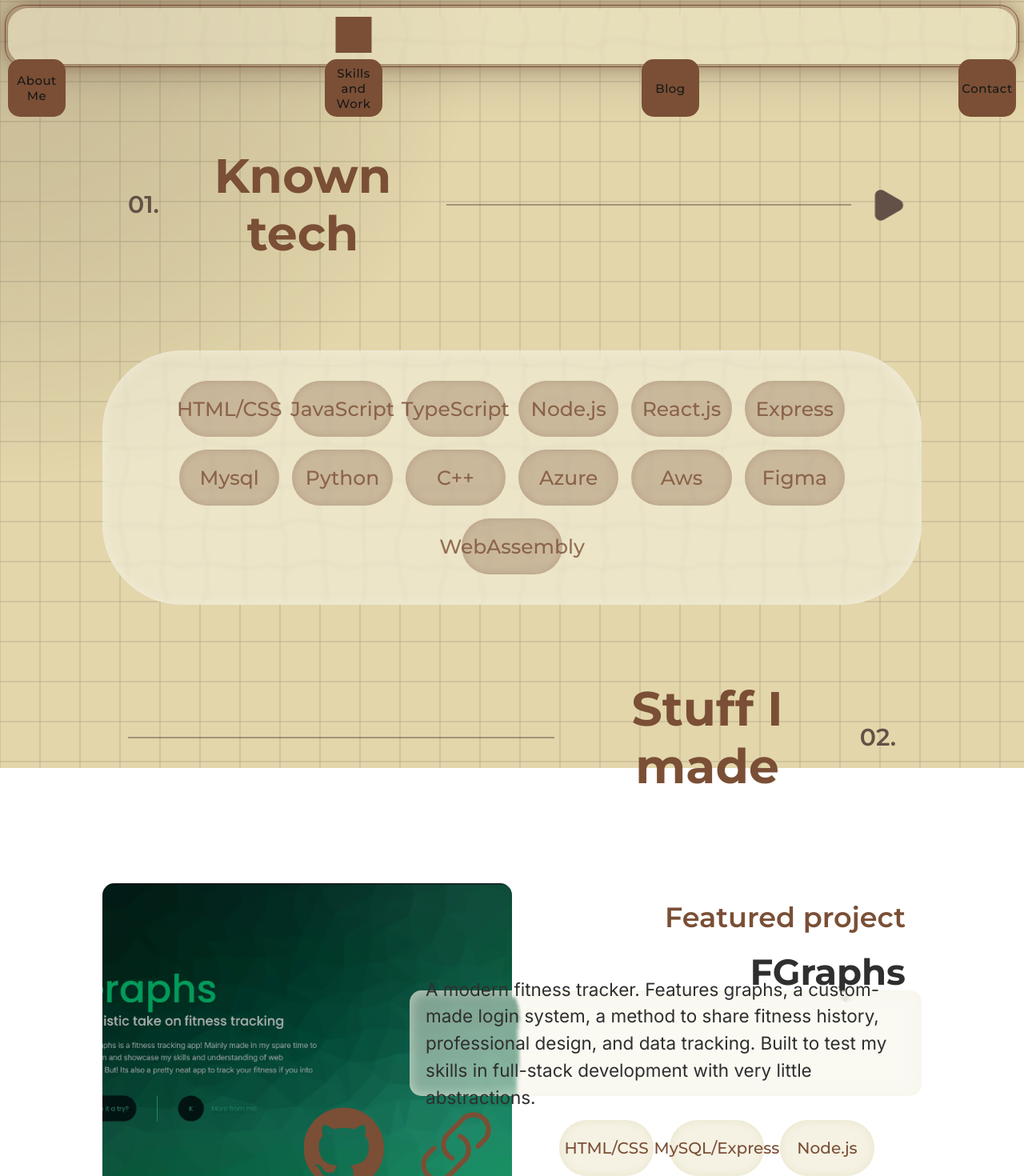
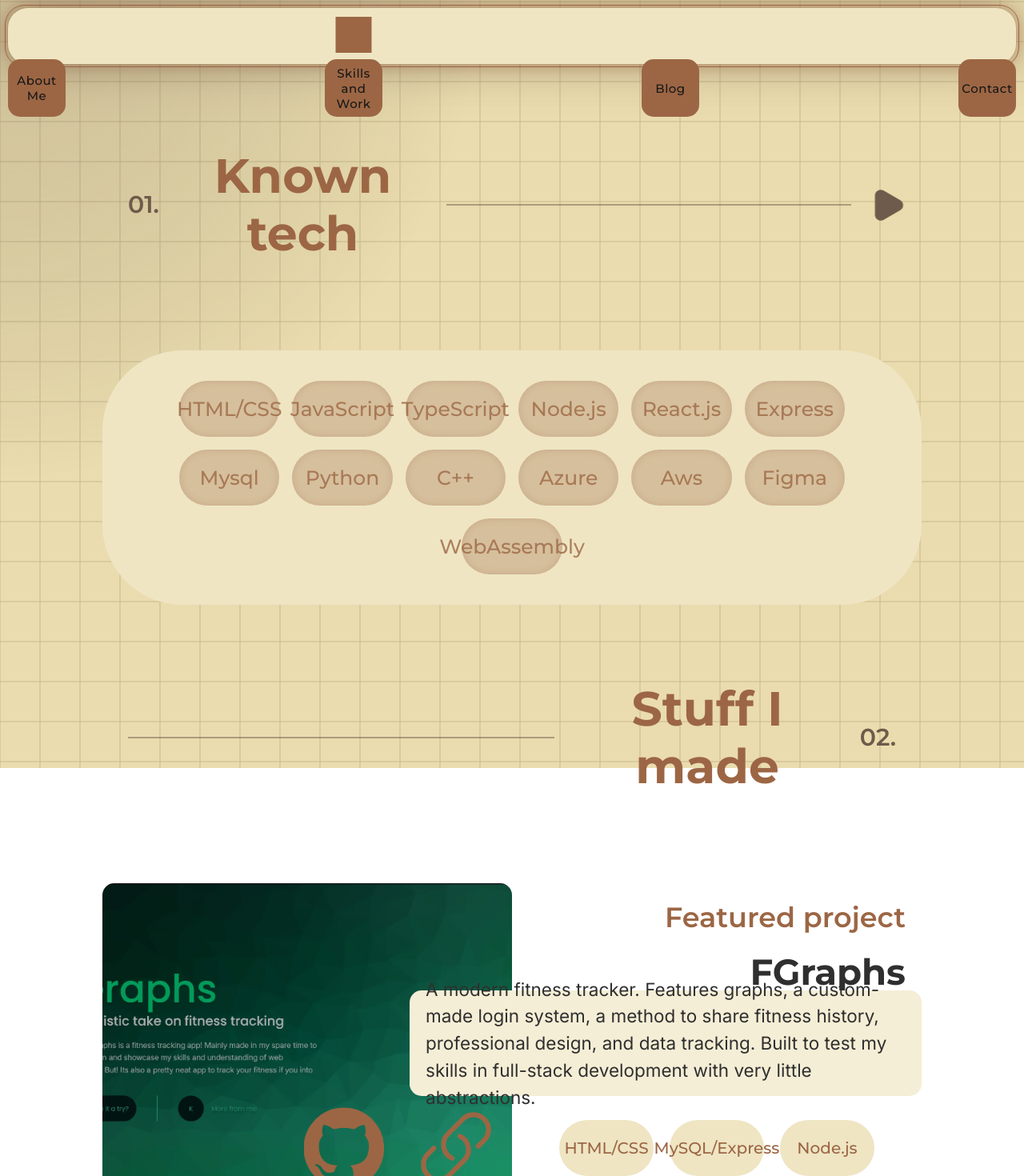
Before and after one commit to TheHeartstriker/Portfolio, a Next.js app in the folder Portfolio/: page /skills in a window 1280 px wide. Shown: the top 1470 px of the page at 80% size. Built offline with nearby package versions, Linux system fonts and the light colour scheme.

Commit message:
Removing glass
Removed some of the glass and updated the color's

```diff
--- a/Portfolio/src/components/footer/footer.css
+++ b/Portfolio/src/components/footer/footer.css
@@ -38,11 +38,7 @@
   padding: var(--space-3);
   gap: var(--space-5);
   z-index: 5;
-  background-color: var(--opacity-color-3-5);
-  /* For glass effect */
-  box-shadow: inset 0 0 8px 1px var(--opacity-color-3-5);
-  backdrop-filter: brightness(1) blur(2px) url(#displacementFilter);
-  -webkit-backdrop-filter: brightness(1) blur(2px);
+  background-color: var(--color-3);
 }
 .footer-bottom-section {
   width: 100%;
@@ -51,11 +47,7 @@
   display: flex;
   justify-content: center;
   align-items: center;
-  background-color: var(--opacity-color-4-5);
-  /* For glass effect */
-  box-shadow: inset 0 0 8px 1px var(--opacity-color-4-5);
-  backdrop-filter: brightness(1) blur(2px) url(#displacementFilter);
-  -webkit-backdrop-filter: brightness(1) blur(2px);
+  background-color: var(--color-4);
 }
 
 .footer-bottom-section h4 {
@@ -79,12 +71,7 @@
     transparent 69%,
     black 71%
   );
-  background-color: var(--opacity-color-3-5);
-
-  backdrop-filter: brightness(1) blur(2px) url(#displacementFilter);
-  -webkit-backdrop-filter: brightness(1) blur(2px);
-
-  /* For glass effect */
+  background-color: var(--color-3);
 }
 /* Settings for each corner square */
 .corner-square:nth-child(2) {
@@ -136,11 +123,11 @@
   align-items: center;
   position: relative;
   z-index: 1;
-  transition: background-color 0.75s ease, color 0.75s ease;
+  transition:
+    background-color 0.75s ease,
+    color 0.75s ease;
   cursor: pointer;
-  background-color: var(--opacity-color-1-2);
-  backdrop-filter: blur(2px);
-  -webkit-backdrop-filter: blur(2px);
+  background-color: var(--color-5);
 }
 .footer-blue-pill h5 {
   color: var(--font-middle);
--- a/Portfolio/src/components/forStyle/themeGen/themes.js
+++ b/Portfolio/src/components/forStyle/themeGen/themes.js
@@ -44,16 +44,29 @@ export const autumnTheme = {
 
   dark: true,
 };
-//Try flipping
+
+// export const professionalTheme1 = {
+//   // The 30%
+//   "color-1": "#7A4F35",
+//   //The 10%
+//   "color-2": "#635147",
+//   // The 60%
+//   "color-3": "#F4EDD7",
+//   "color-4": "#EEE4C4",
+//   "color-5": "#E8DBB0",
+
+//   dark: false,
+// };
+
 export const professionalTheme1 = {
   // The 30%
-  "color-1": "#7A4F35",
+  "color-1": "#9C6644",
   //The 10%
-  "color-2": "#635147",
+  "color-2": "#6E5B4B",
   // The 60%
-  "color-3": "#F5F3E5",
-  "color-4": "#ECE6CA",
-  "color-5": "#e3d6ab",
+  "color-3": "#F5EED6",
+  "color-4": "#EFE5C3",
+  "color-5": "#EADCAE",
 
   dark: false,
 };
--- a/Portfolio/src/components/forViews/skillPage/createFeatured.css
+++ b/Portfolio/src/components/forViews/skillPage/createFeatured.css
@@ -11,9 +11,8 @@
   transition:
     background-color ease-out 1s,
     color ease-out 1s;
-  background-color: var(--opacity-color-4-5);
+  background-color: var(--color-4);
   /* For glass effect */
-  box-shadow: inset 0 0 8px 1px var(--opacity-color-4-5);
   backdrop-filter: brightness(1) blur(2px) url(#displacementFilter);
   -webkit-backdrop-filter: brightness(1) blur(2px);
 }
@@ -25,7 +24,6 @@
   z-index: -1;
   overflow: hidden;
   border-radius: 100px;
-  box-shadow: inset 0 0 8px 1px var(--opacity-color-4-5);
 }
 
 .blue-pill-2 h5 {
@@ -93,11 +91,8 @@
   font-size: 1.25rem;
   color: var(--font-middle);
   font-family: var(--font-body), sans-serif;
-  background-color: var(--opacity-color-3-5);
+  background-color: var(--color-3);
   /* For glass effect double inset due to size */
-  box-shadow: inset 0 0 16px 2px var(--opacity-color-3-5);
-  backdrop-filter: brightness(1) blur(2px) url(#displacementFilter);
-  -webkit-backdrop-filter: brightness(1) blur(2px);
   transition: color ease-in-out 0.5s;
 }
 
--- a/Portfolio/src/components/nav/navigate.css
+++ b/Portfolio/src/components/nav/navigate.css
@@ -12,10 +12,7 @@
   border-radius: 25px;
   margin: var(--space-1);
   opacity: 0;
-  background-color: var(--opacity-color-4-5);
-
-  backdrop-filter: brightness(1) blur(2px) url(#displacementFilter);
-  -webkit-backdrop-filter: brightness(1) blur(2px);
+  background-color: var(--color-4);
 
   z-index: 10;
 }
--- a/Portfolio/src/views/skills/main/skill.css
+++ b/Portfolio/src/views/skills/main/skill.css
@@ -33,11 +33,7 @@
   bottom: 0;
   z-index: -1;
   border-radius: inherit;
-  background-color: var(--opacity-color-3-5);
-  /* For glass effect double inset due to size*/
-  box-shadow: inset 0 0 16px 2px var(--opacity-color-3-5);
-  backdrop-filter: brightness(1) blur(2px) url(#displacementFilter);
-  -webkit-backdrop-filter: brightness(1) blur(2px);
+  background-color: var(--color-4);
 }
 /* Child of tech stacks */
 .blue-pill {
@@ -90,12 +86,9 @@
   border: 1px solid var(--color-2);
   padding: var(--space-2);
   border-radius: 50px;
-  background-color: var(--opacity-color-4-5);
+  background-color: var(--color-4);
   overflow: hidden;
   cursor: pointer;
-  backdrop-filter: brightness(1) blur(2px) url(#displacementFilter);
-  /* Box shadow is twice as large as usual because of the increased element size */
-  box-shadow: inset 0 0 16px 2px var(--opacity-color-4-5);
 
   -webkit-backdrop-filter: brightness(1) blur(2px);
   transition:
```
